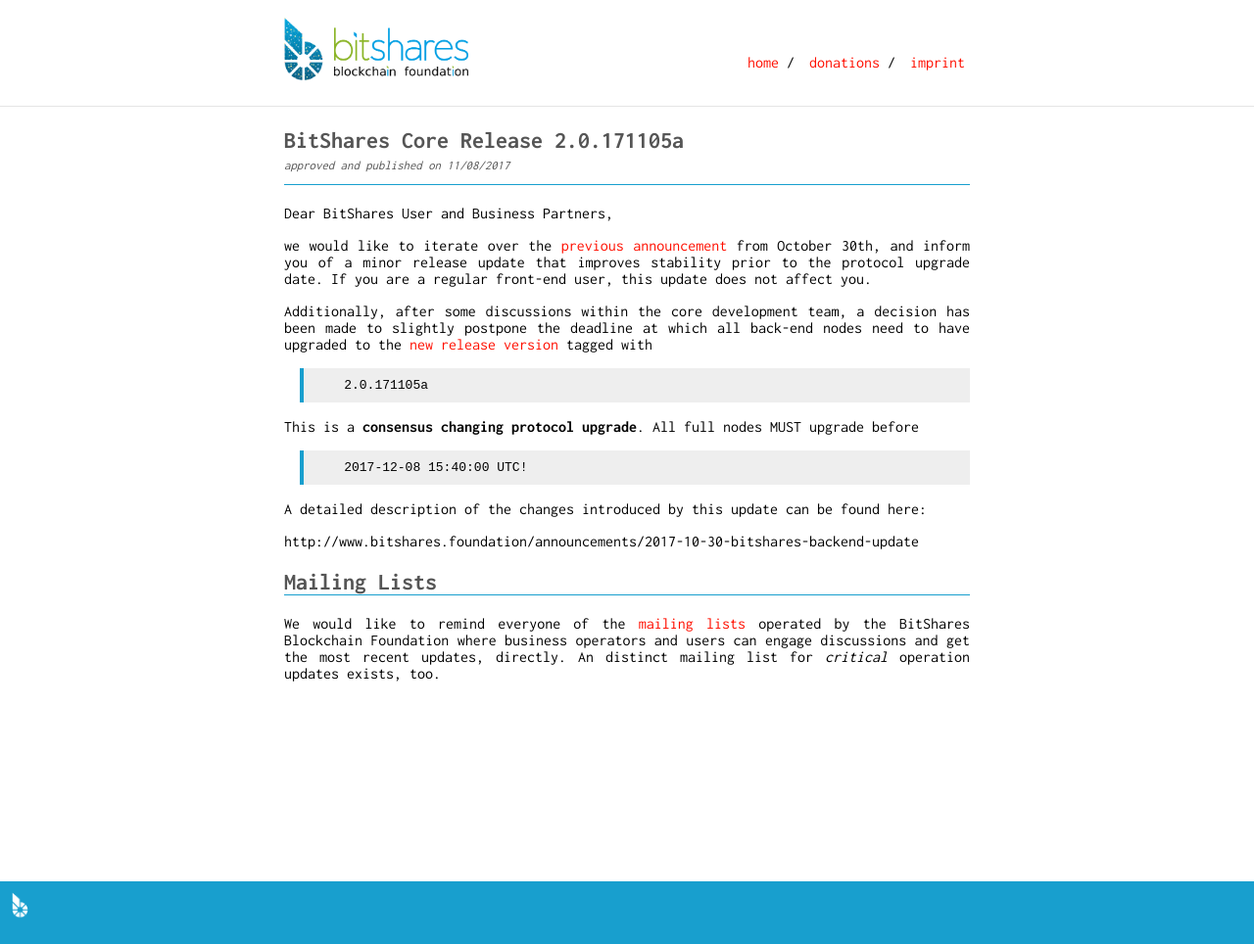
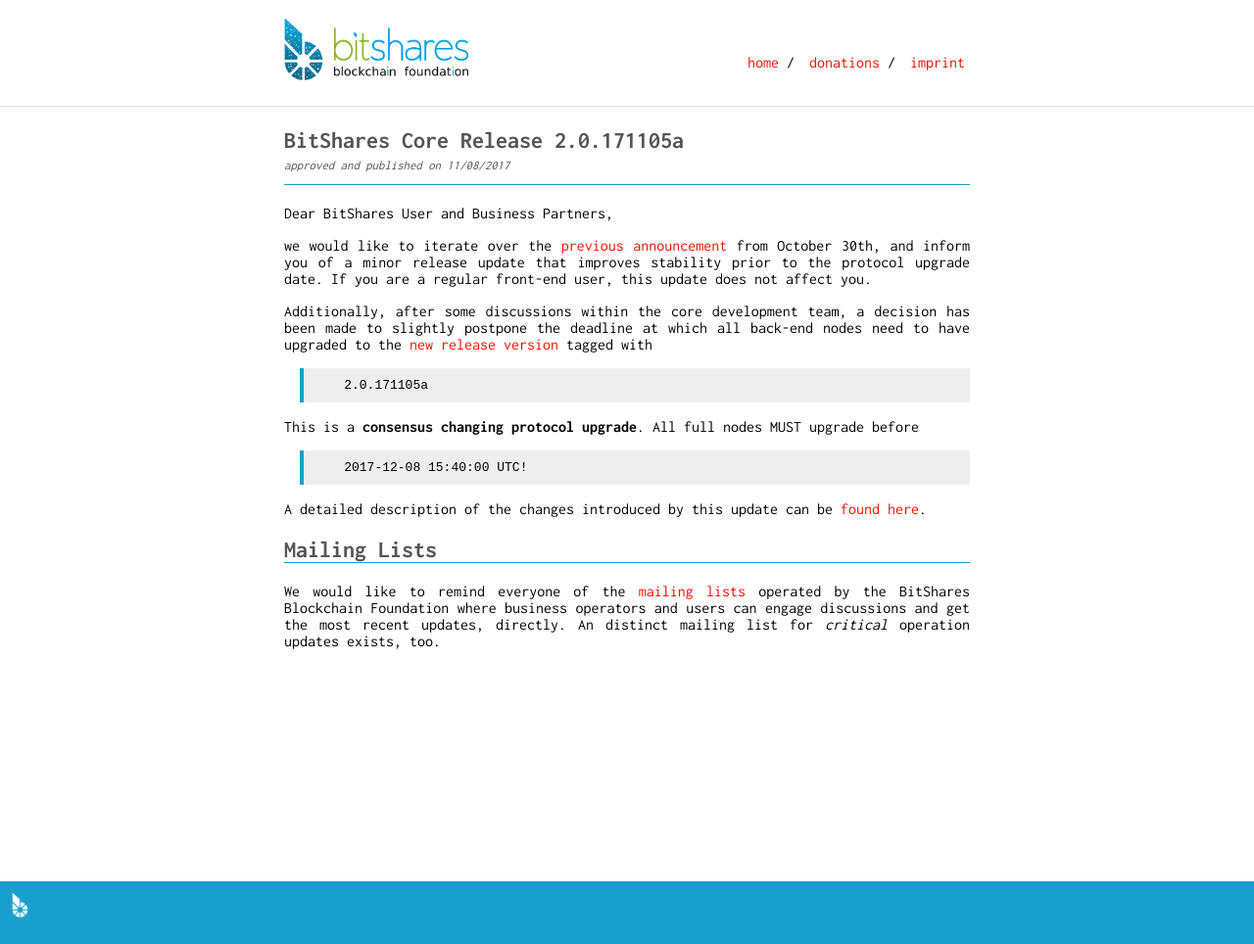
Before and after one commit to thehapax/bitshares.foundation, a Jekyll site: the page built from _announcements/2017-11-08-bitshares-release-2.0.171105a.md, in a window 1280 px wide. Shown: the whole page at 98% size. Built offline with Jekyll 4.4.1, drawn with Linux system fonts in a browser that asks for light colours.

Commit message:
update link

```diff
--- a/_announcements/2017-11-08-bitshares-release-2.0.171105a.md
+++ b/_announcements/2017-11-08-bitshares-release-2.0.171105a.md
@@ -20,9 +20,7 @@ This is a **consensus changing protocol upgrade**. All full nodes MUST upgrade b
 
         2017-12-08 15:40:00 UTC!
 
-A detailed description of the changes introduced by this update can be found here:
-
-http://www.bitshares.foundation/announcements/2017-10-30-bitshares-backend-update
+A detailed description of the changes introduced by this update can be [found here](http://www.bitshares.foundation/announcements/2017-10-30-bitshares-backend-update).
 
 ## Mailing Lists
 
```
